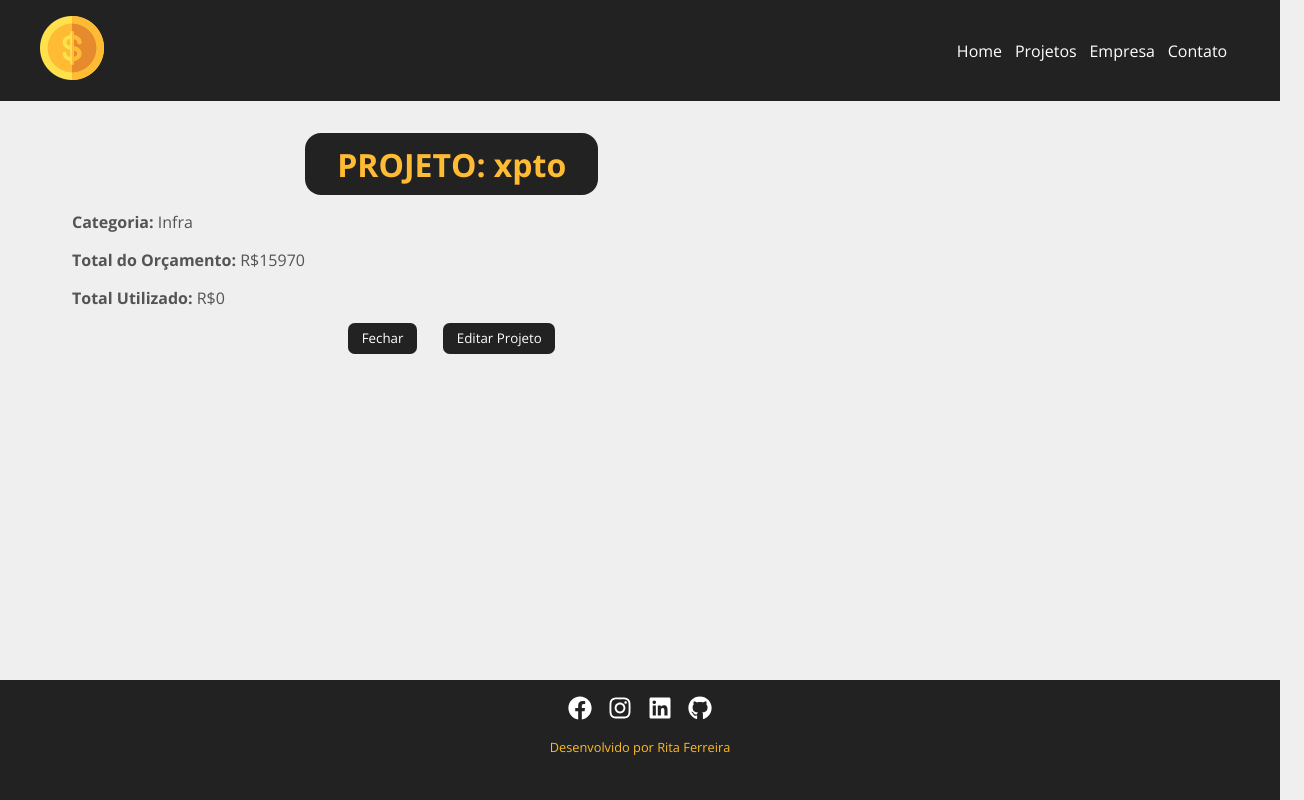
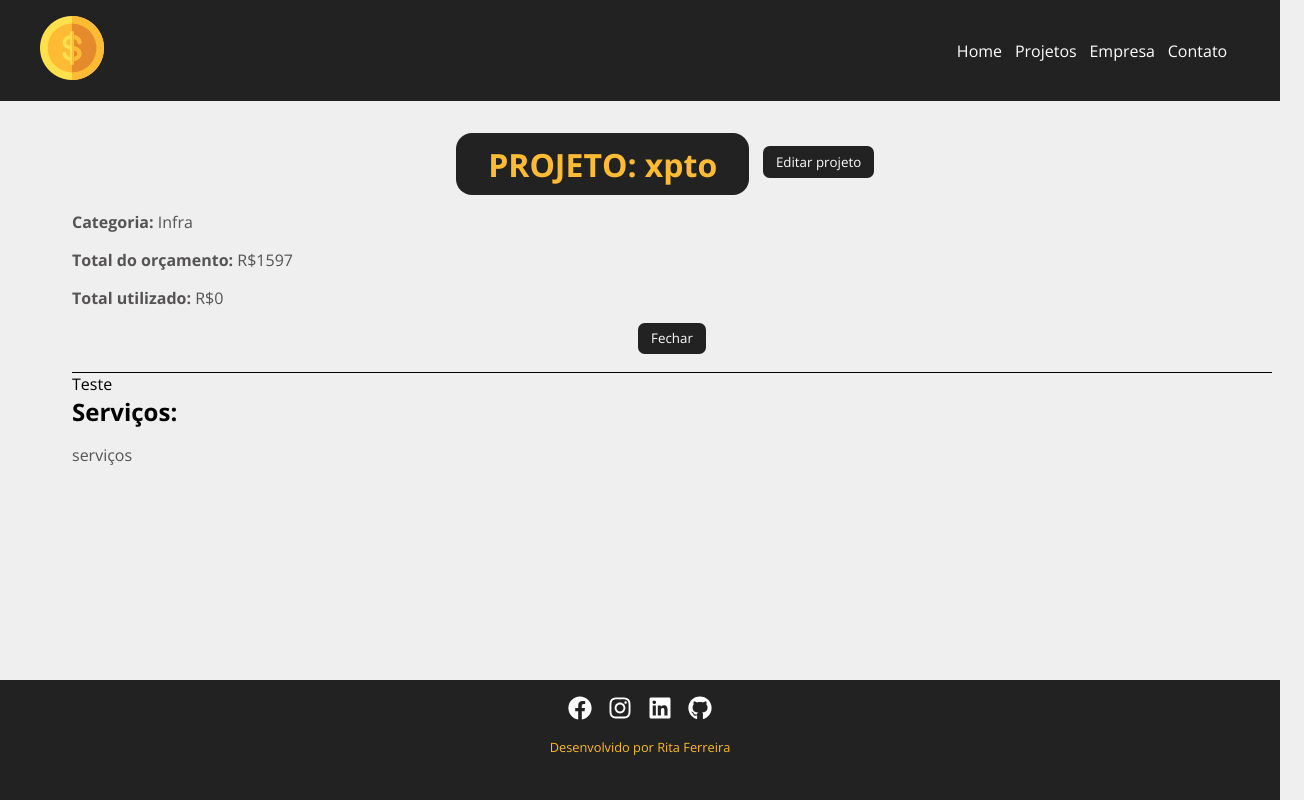
Before and after one commit to RitaFer/Costs, a React (Create React App) app in the folder 02-costs/: page /project/1 in a window 1280 px wide. Both pictures are taken after a click on the button "Adicionar Serviço". Shown: the whole page, 1304 px wide, since content can reach past the window. Built offline with nearby package versions, Linux system fonts and the light colour scheme; data requests are answered from the project's data file.

Commit message:
updade 2.0

```diff
--- a/02-costs/db.json
+++ b/02-costs/db.json
@@ -2,7 +2,7 @@
   "projects": [
     {
       "name": "xpto",
-      "budget": "15970",
+      "budget": "1597",
       "category": {
         "id": "1",
         "name": "Infra"
@@ -43,6 +43,17 @@
       "cost": 0,
       "services": [],
       "id": 4
+    },
+    {
+      "name": "Rita",
+      "budget": "850",
+      "category": {
+        "id": "1",
+        "name": "Infra"
+      },
+      "cost": 0,
+      "services": [],
+      "id": 5
     }
   ],
   "categories": [
--- a/02-costs/src/components/layout/Container.module.css
+++ b/02-costs/src/components/layout/Container.module.css
@@ -1,4 +1,4 @@
-.container {
+/* .container {
   width: 100%;
   max-width: 1200px;
   display: flex;
@@ -14,4 +14,21 @@
 .colunm {
   flex-direction: column;
   justify-content: center;
+} */
+
+.container {
+  width: 1200px;
+  display: flex;
+  justify-content: space-between;
+  margin: 0 auto;
+  flex-wrap: wrap;
 }
+
+.start {
+  justify-content: flex-start;
+}
+
+.column {
+  flex-direction: column;
+  justify-content: flex-start;
+}
--- a/02-costs/src/components/views/Project.js
+++ b/02-costs/src/components/views/Project.js
@@ -62,42 +62,56 @@ function Project () {
   }
 
 return (
+    <>
         <div className={styles.project_details}>
-    <Container customClass='column'>
+          <Container customClass="column">
             <div className={styles.details_container}>
               <h1>PROJETO: {project.name}</h1>
-
+              <button className={styles.btn} onClick={toggleProjectForm}>
+                    {!showProjectForm ? 'Editar projeto' : 'Fechar'}
+              </button>
               {message && <Message type={type} msg={message} />}
               {!showProjectForm ? (
                 <div className={styles.project_info}>
                   <p>
-              <span>Categoria: </span> {category.name}
+                    <span>Categoria:</span> {category.name}
                   </p>
                   <p>
-              <span>Total do Orçamento: </span> R${project.budget}
+                    <span>Total do orçamento:</span> R${project.budget}
                   </p>
                   <p>
-              <span>Total Utilizado: </span> R${project.cost}
+                    <span>Total utilizado:</span> R${project.cost}
                   </p>
                 </div>
               ) : (
                 <div className={styles.project_info}>
                   <ProjectForm
                     handleSubmit={editPost}
-              btnText="Concluir"
+                    btnText="Concluir Edição"
                     projectData={project}
                   />
                 </div>
               )}
-        <button onClick={toggleServiceForm} className={styles.btn}>
+            </div>
+            <div className={styles.xpto}>
+              <button className={styles.btn} onClick={toggleServiceForm}>
                 {!showServiceForm ? 'Adicionar Serviço' : 'Fechar'}
               </button>
-        <button onClick={toggleProjectForm} className={styles.btn}>
-          {!showProjectForm ? 'Editar Projeto' : 'Fechar'}
-        </button>
+
             </div>
+              <div className={styles.project_info}>
+                {showServiceForm && (
+                  <div>Teste</div>
+                )}
+              </div>
+              <h2>Serviços:</h2>
+              <Container customClass='start'>
+                <p>serviços</p>
+              </Container>
           </Container>
         </div>
+    </>
   )
 }
+
 export default Project
--- a/02-costs/src/components/views/Project.module.css
+++ b/02-costs/src/components/views/Project.module.css
@@ -50,3 +50,10 @@
 .service_form_container {
   background-color: #FFF;
 }
+
+.xpto {
+  display: flex;
+  justify-content: center;
+  padding-bottom: 5px;
+  border-bottom: 1px solid #000;
+}
```
Lines whose indentation alone changed are shown as unchanged.
